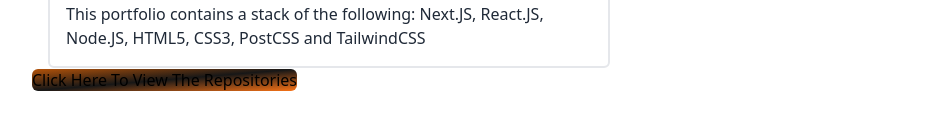
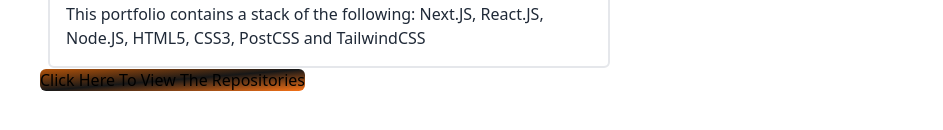
Before and after one commit to PixeledLuaWriter/nextjs-portfolio, a Next.js app: page / in a window 1280 px wide. Shown: the part 444-574 px from the top of the page, without its empty margins (160-1103 px from the left). Built offline with nearby package versions, Linux system fonts and the light colour scheme.

Commit message:
fixing button size

```diff
--- a/pages/index.js
+++ b/pages/index.js
@@ -13,7 +13,7 @@ export default function Home() {
       <main className="transition-colors ease-in-out max-w-4xl mx-auto mt-16 antialiased">
         <About/>
         <Link href={"/github/repository"}>
-          <a className='rounded-[6px] bg-gradient-to-br from-amber-700 via-neutral-900 to-orange-500'>
+          <a className='rounded-[6px] bg-gradient-to-br m-2 from-amber-700 via-neutral-900 to-orange-500'>
             Click Here To View The Repositories
           </a>
         </Link>
```
